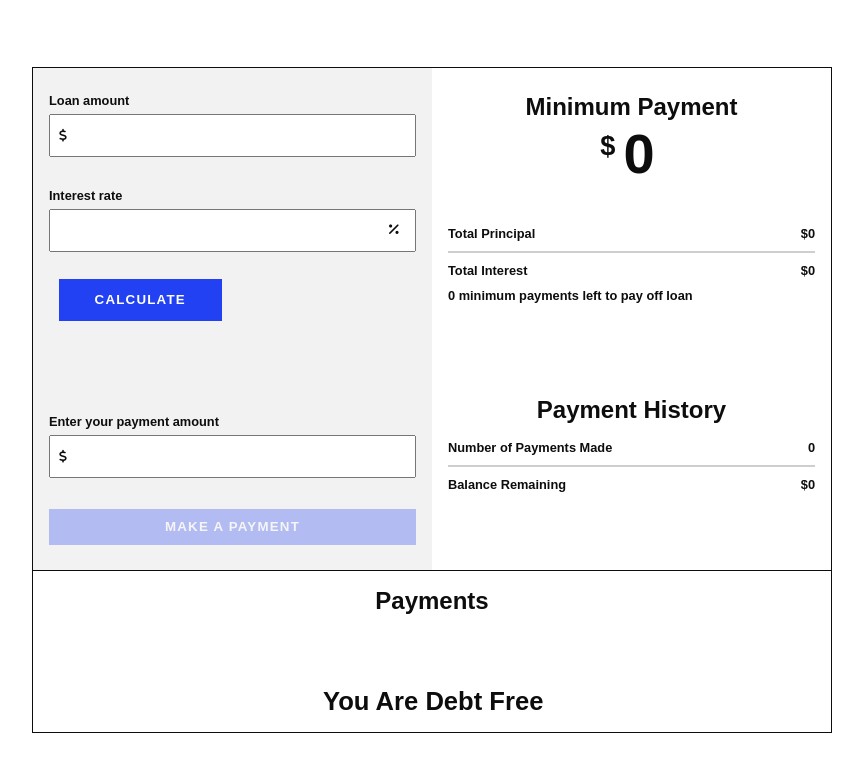
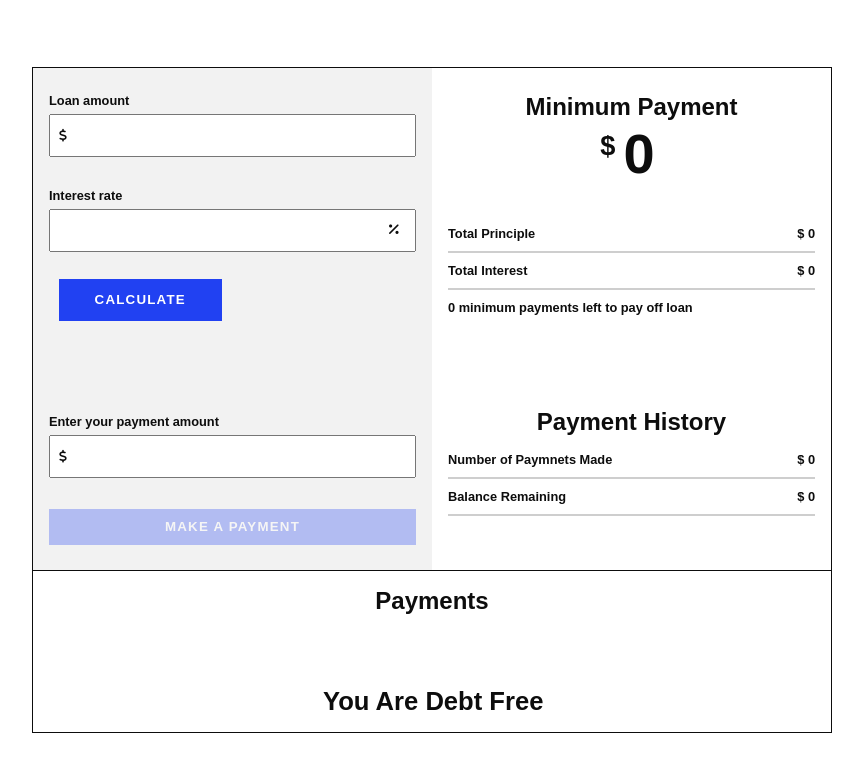
Before and after one commit to j-phillips-hub/debt-free-calculator, a React (Create React App) app: page / in a window 1280 px wide. Shown: the top 772 px of the page, without its empty margins (208-1071 px from the left). Built offline with nearby package versions, Linux system fonts and the light colour scheme.

Commit message:
Refactor PaymentInfo component

```diff
--- a/src/components/PaymentInfo.jsx
+++ b/src/components/PaymentInfo.jsx
@@ -11,6 +11,35 @@ function PaymentInfo(props) {
     paymentsMade,
     balanceRemaining,
   } = props;
+
+  const totalPaid = [
+    [
+      {
+        className: "flex totalPaid",
+        title: "Total Principle",
+        number: `$ ${paymentPrincipal}`,
+      },
+      {
+        className: "flex totalPaid",
+        title: "Total Interest",
+        number: `$ ${paymentInterest}`,
+      },
+    ],
+
+    [
+      {
+        className: "flex totalPaid",
+        title: "Number of Paymnets Made",
+        number: `$ ${paymentsMade}`,
+      },
+      {
+        className: "flex totalPaid",
+        title: "Balance Remaining",
+        number: `$ ${balanceRemaining}`,
+      },
+    ],
+  ];
+
   return (
     <section className="paymentInfoSection">
       <div className="paymentInfo">
@@ -20,31 +49,36 @@ function PaymentInfo(props) {
       </div>
 
       <div className="totalPaid">
-        <p className="flex totalPaid">
-          <span>Total Principal</span>
-          <span>${paymentPrincipal}</span>
-        </p>
-        <hr />
-        <p className="flex totalPaid">
-          <span>Total Interest</span>
-          <span>${paymentInterest}</span>
-        </p>
-        <p>{paymentsLeft} minimum payments left to pay off loan</p>
+        {totalPaid[0].map((item, index) => {
+          return (
+            <React.Fragment key={index}>
+              <p className={item.className}>
+                <span>{item.title}</span>
+                <span>{item.number}</span>
+              </p>
+              <hr />
+            </React.Fragment>
+          );
+        })}
       </div>
+
+      <p>{paymentsLeft} minimum payments left to pay off loan</p>
 
       <div className="paymentHistory">
         <h2 className="paymentHistory__header">Payment History</h2>
 
         <div className="totalPaid">
-          <p className="flex totalPaid">
-            <span> Number of Payments Made</span>
-            <span>{paymentsMade}</span>
-          </p>
-          <hr />
-          <p className="flex totalPaid">
-            <span>Balance Remaining</span>
-            <span>${balanceRemaining}</span>
-          </p>
+          {totalPaid[1].map((item, index) => {
+            return (
+              <React.Fragment key={index}>
+                <p className={item.className}>
+                  <span>{item.title}</span>
+                  <span>{item.number}</span>
+                </p>
+                <hr />
+              </React.Fragment>
+            );
+          })}
         </div>
       </div>
     </section>
```
